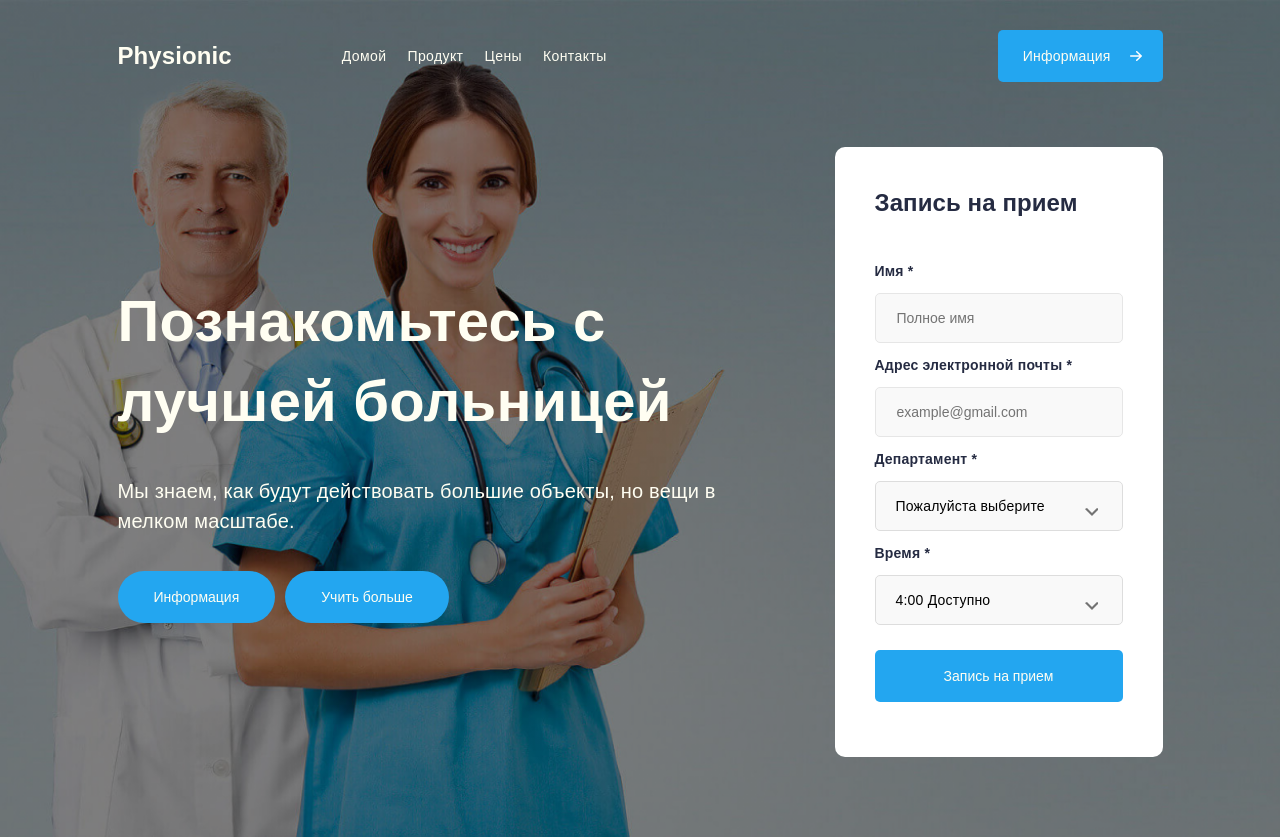
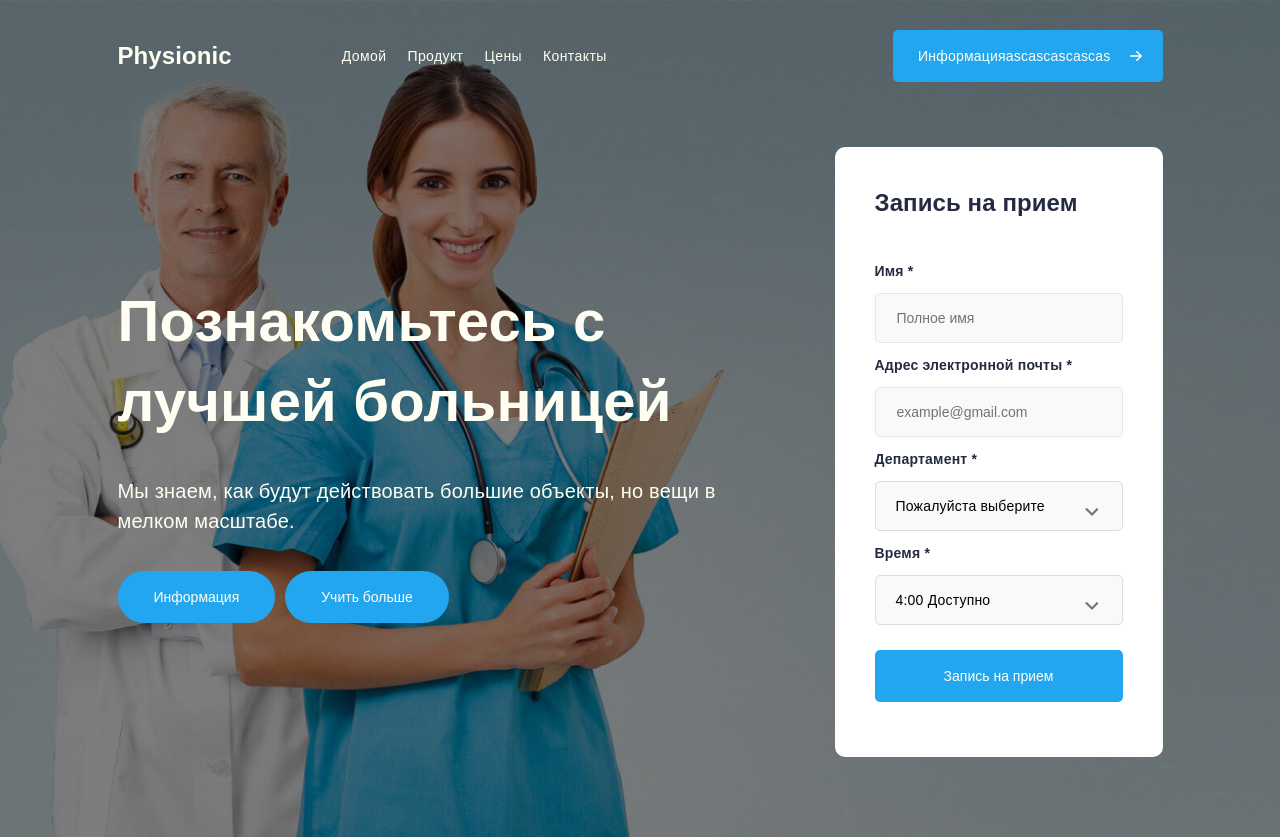
Before and after one commit to SAmidSs/portfolio-5, a website: page docs/index.html in a window 1280 px wide. Shown: the top 839 px of the page. Drawn offline with Linux system fonts and the light colour scheme.

Commit message:
added menu

```diff
--- a/docs/index.html
+++ b/docs/index.html
@@ -42,7 +42,7 @@
                         </li>
                     </ul>
                     <button class="menu__btn">
-                        Информация
+                        Информацияascascascascas
                     </button>
                 </nav>
             </div>
```
